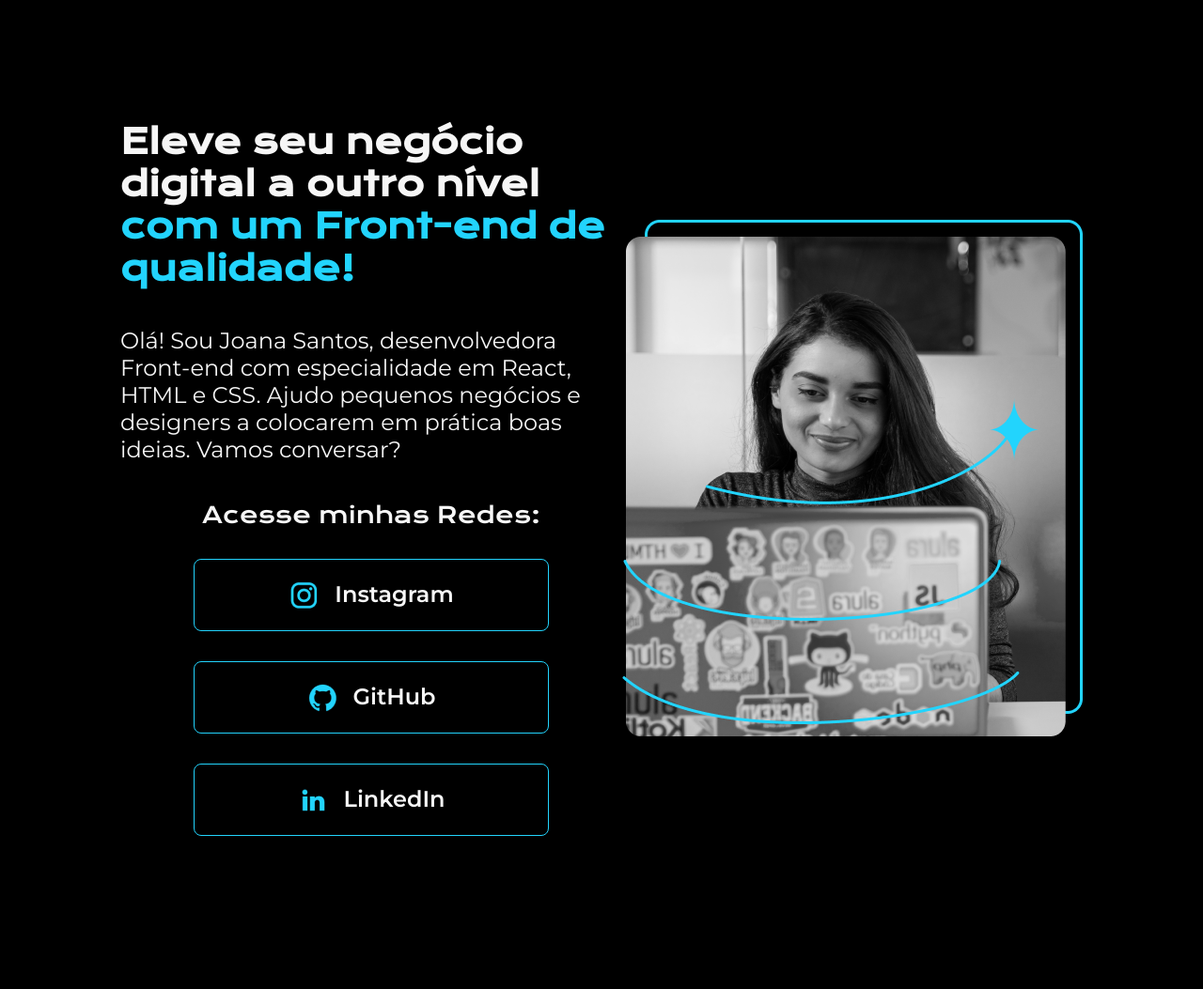
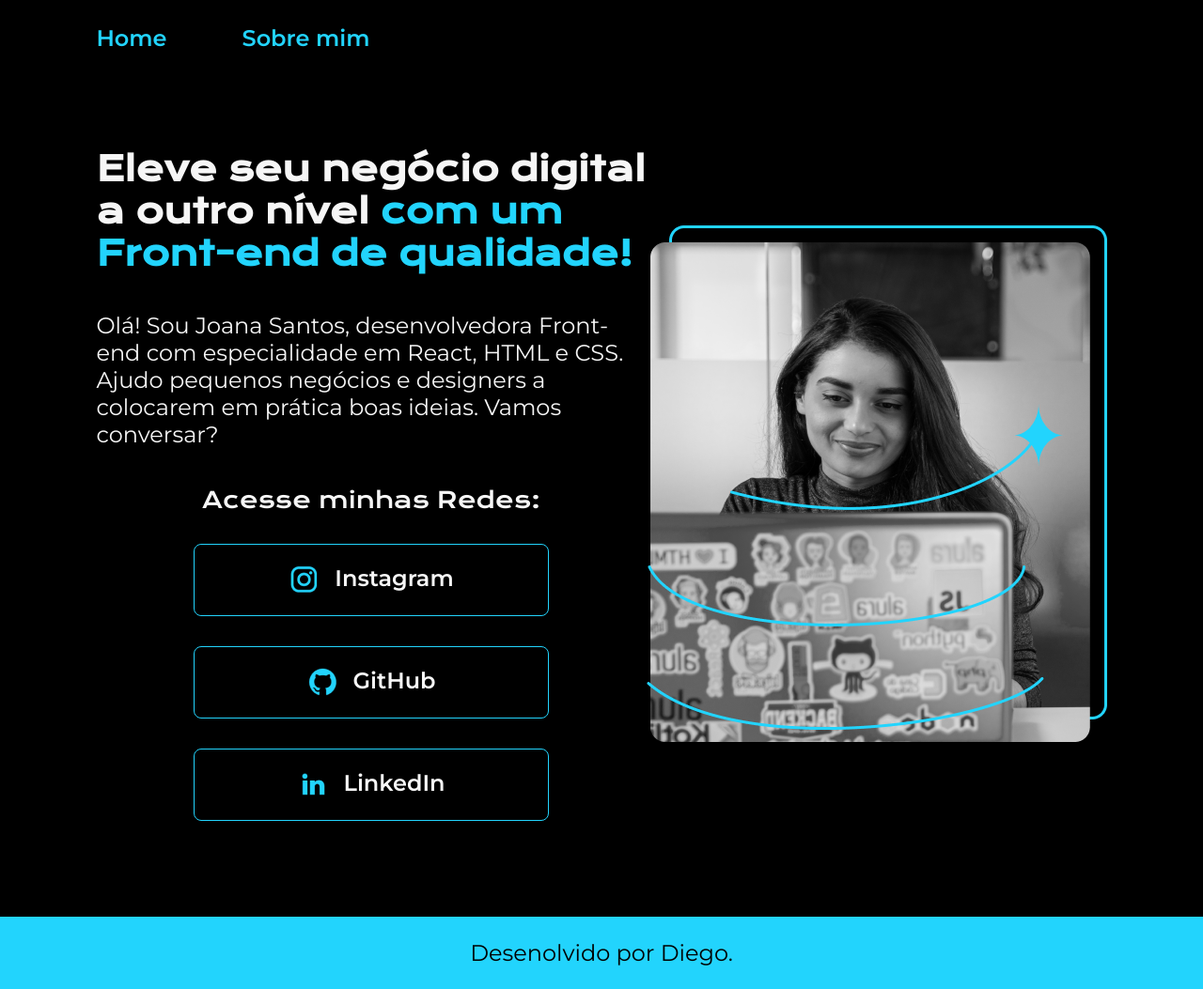
Before and after one commit to Diegooaraujo/Html-css-alura, a plain HTML site: page index.html in a window 1280 px wide. Shown: the whole page at 94% size. Before the commit the page ends 928 px from the top, so only its background shows below. Drawn offline with nearby package versions, Linux system fonts and the light colour scheme.

Commit message:
criando rodape

```diff
--- a/style.css
+++ b/estilos/style.css
@@ -7,14 +7,30 @@
 body{
     background-color: black;
     color: #f6f6f6;
-    height: 100vh;
+
+}
+
+.cabecalho{
+    padding: 2% 0px 0px 8%;
+}
+
+.cabecalho__menu{
+    display: flex;
+    gap: 80px;
+}
+.cabecalho__menu__link{
+    font-family: "montserrat", sans-serif;
+    font-size: 24px;
+    font-weight: 600;
+    color: #22d4fd;
+    text-decoration: none;
 }
 
 .destaque{
     color:#22d4fd;
 }
 .apresentacao{
-    margin: 10%;
+    padding: 8%;
     display: flex;
     align-items: center;
     justify-content: space-between;
@@ -71,3 +87,14 @@ body{
     background-color: #272727;
 
 }
+
+.rodape{
+    padding: 24px;
+    color: #000000;
+    background-color: #22d4fd;
+    text-align: center;
+    font-family: "montserrat", sans-serif;
+    font-size: 24px;
+    font-weight: 400;
+
+}
--- a/index.html
+++ b/index.html
@@ -4,14 +4,17 @@
     <meta charset="UTF-8">
     <meta name="viewport" content="width=device-width, initial-scale=1.0">
     <title>Portifolio</title>
-    <link rel="stylesheet" href="style.css">
+    <link rel="stylesheet" href="./estilos/style.css">
     <link rel="preconnect" href="https://fonts.googleapis.com">
     <link rel="preconnect" href="https://fonts.gstatic.com" crossorigin>
     <link href="https://fonts.googleapis.com/css2?family=Krona+One&family=Montserrat:ital,wght@0,100..900;1,100..900&display=swap" rel="stylesheet">
 </head>
 <body>
-    <header>
-
+    <header class="cabecalho">
+        <nav class="cabecalho__menu">
+            <a href="" class="cabecalho__menu__link">Home</a>
+            <a href="" class="cabecalho__menu__link">Sobre mim</a>
+        </nav>
     </header>
     <main class="apresentacao">
         <section class="apresentacao__conteudo">
@@ -32,8 +35,8 @@
         <img src="./assets/Imagem.png" alt="">
 
     </main>
-    <footer>
-
+    <footer class="rodape">
+        <p>Desenolvido por Diego.</p>
     </footer>
 </body>
 </html>
```
Also changed, not shown: about.html (added, +11 -0 lines).
